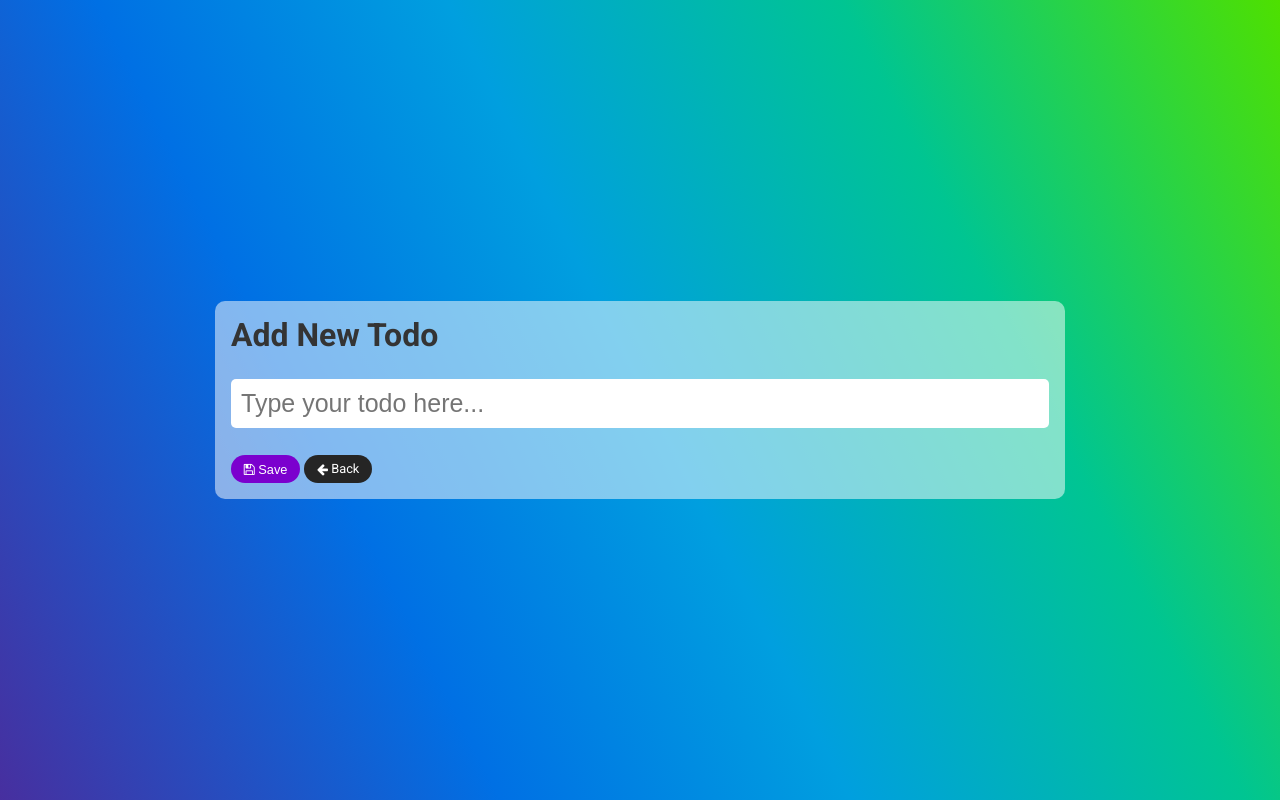
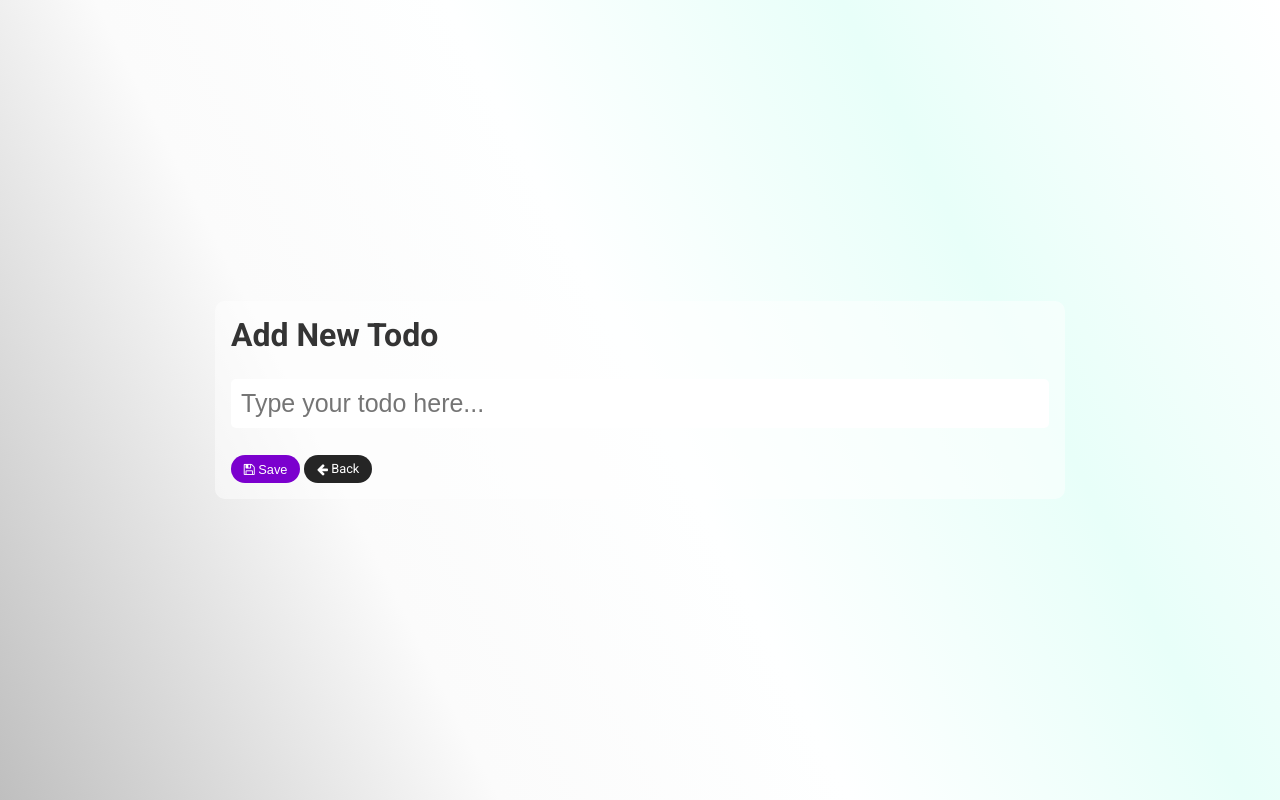
Before and after one commit to Sajidurs/advanced-todo-with-PHP, a PHP site: page /add-todo.html in a window 1280 px wide. Run offline with PHP 8.4, Linux system fonts and the light colour scheme.

Commit message:
adding some extra codes

```diff
--- a/add-todo.html
+++ b/add-todo.html
@@ -18,7 +18,7 @@
                 </div>
                 <input type="hidden" name="action" value="add">
                 <button class="btn btn-purple"><i class="fa fa-save"></i> Save</button>
-                <a href="index.html" class="btn btn-primary"><i class="fa fa-arrow-left"></i> Back</a>
+                <a href="index.php" class="btn btn-primary"><i class="fa fa-arrow-left"></i> Back</a>
             </div>
         </form>
     </div>
--- a/css/main.css
+++ b/css/main.css
@@ -4,7 +4,7 @@
 }
 
 body {
-    background: linear-gradient(63.18deg, #472F9F 0%, #0070E4 29.69%, #009FDF 50.52%, #00C592 73.96%, #4EE000 100%);
+    background: linear-gradient(63.18deg, #bfbfbf 0%, #fbfbfb 29.69%, #feffff 50.52%, #e8fff9 73.96%, #ffffff 100%);
     height: 100vh;
     display: flex;
     justify-content: center;
```
